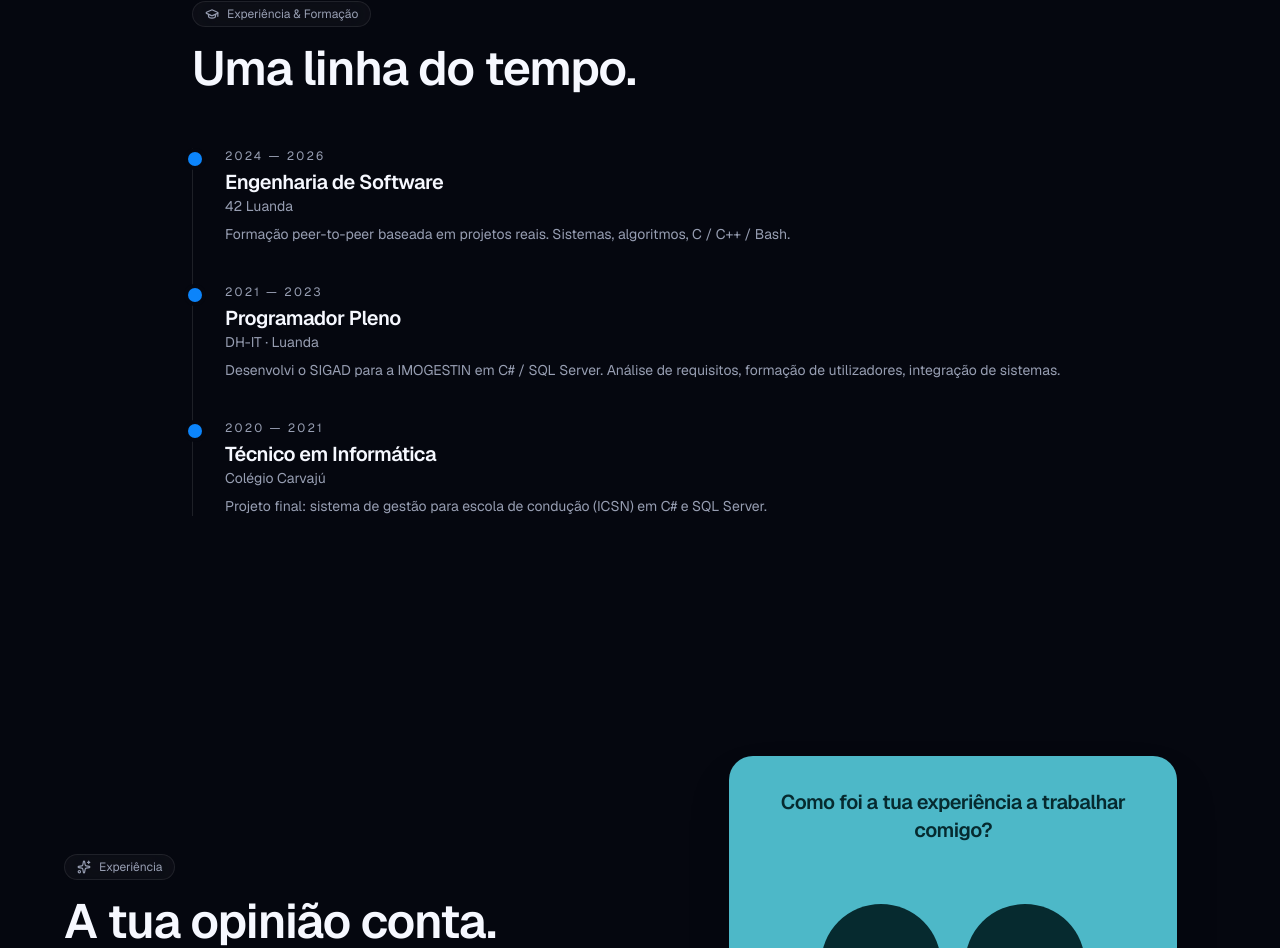
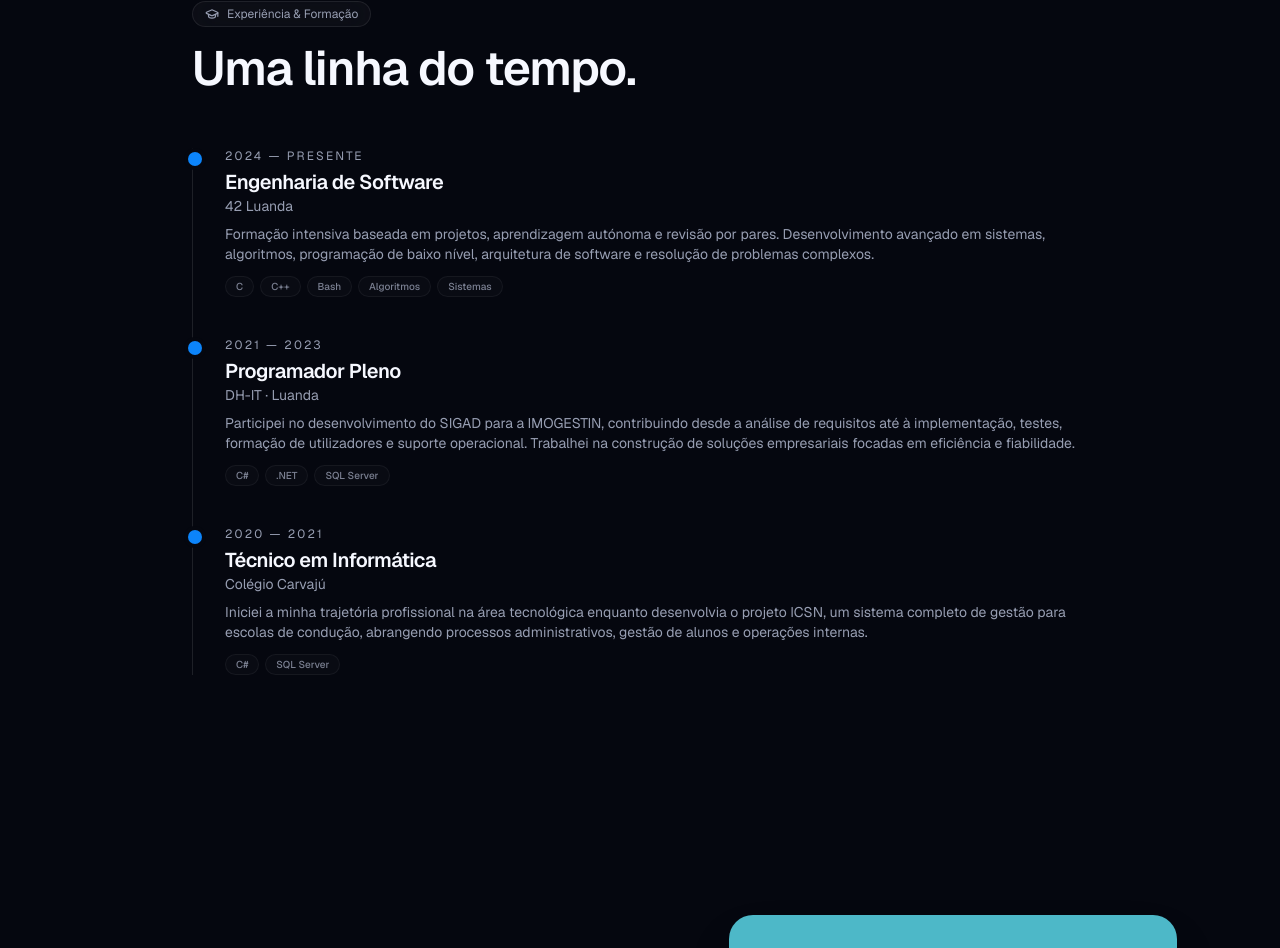
Before and after one commit to Serafimgonga/portfolio-serafim-gonga, a Next.js app: page / in a window 1280 px wide. Shown: the part 7668-8616 px from the top of the page. Built offline with nearby package versions, Linux system fonts and the light colour scheme.

Commit message:
feat(experience): update timeline copy with new details and technologies

```diff
--- a/src/app/page.tsx
+++ b/src/app/page.tsx
@@ -101,9 +101,27 @@ const services = [
 ];
 
 const experience = [
-  { year: "2024 — 2026", role: "Engenharia de Software", org: "42 Luanda", desc: "Formação peer-to-peer baseada em projetos reais. Sistemas, algoritmos, C / C++ / Bash." },
-  { year: "2021 — 2023", role: "Programador Pleno", org: "DH-IT · Luanda", desc: "Desenvolvi o SIGAD para a IMOGESTIN em C# / SQL Server. Análise de requisitos, formação de utilizadores, integração de sistemas." },
-  { year: "2020 — 2021", role: "Técnico em Informática", org: "Colégio Carvajú", desc: "Projeto final: sistema de gestão para escola de condução (ICSN) em C# e SQL Server." },
+  {
+    year: "2024 — Presente",
+    role: "Engenharia de Software",
+    org: "42 Luanda",
+    desc: "Formação intensiva baseada em projetos, aprendizagem autónoma e revisão por pares. Desenvolvimento avançado em sistemas, algoritmos, programação de baixo nível, arquitetura de software e resolução de problemas complexos.",
+    techs: ["C", "C++", "Bash", "Algoritmos", "Sistemas"],
+  },
+  {
+    year: "2021 — 2023",
+    role: "Programador Pleno",
+    org: "DH-IT · Luanda",
+    desc: "Participei no desenvolvimento do SIGAD para a IMOGESTIN, contribuindo desde a análise de requisitos até à implementação, testes, formação de utilizadores e suporte operacional. Trabalhei na construção de soluções empresariais focadas em eficiência e fiabilidade.",
+    techs: ["C#", ".NET", "SQL Server"],
+  },
+  {
+    year: "2020 — 2021",
+    role: "Técnico em Informática",
+    org: "Colégio Carvajú",
+    desc: "Iniciei a minha trajetória profissional na área tecnológica enquanto desenvolvia o projeto ICSN, um sistema completo de gestão para escolas de condução, abrangendo processos administrativos, gestão de alunos e operações internas.",
+    techs: ["C#", "SQL Server"],
+  },
 ];
 
 const stack = {
@@ -986,6 +1004,15 @@ function Experience() {
               <h3 className="mt-1 text-xl font-semibold tracking-tight">{e.role}</h3>
               <div className="text-sm text-muted-foreground">{e.org}</div>
               <p className="mt-2 text-sm text-muted-foreground">{e.desc}</p>
+              {e.techs && (
+                <div className="mt-3 flex flex-wrap gap-1.5">
+                  {e.techs.map((t) => (
+                    <span key={t} className="inline-flex items-center rounded-full border border-white/5 bg-white/2 px-2.5 py-0.5 text-[10px] font-medium text-muted-foreground/80">
+                      {t}
+                    </span>
+                  ))}
+                </div>
+              )}
             </motion.li>
           ))}
         </ol>
```
